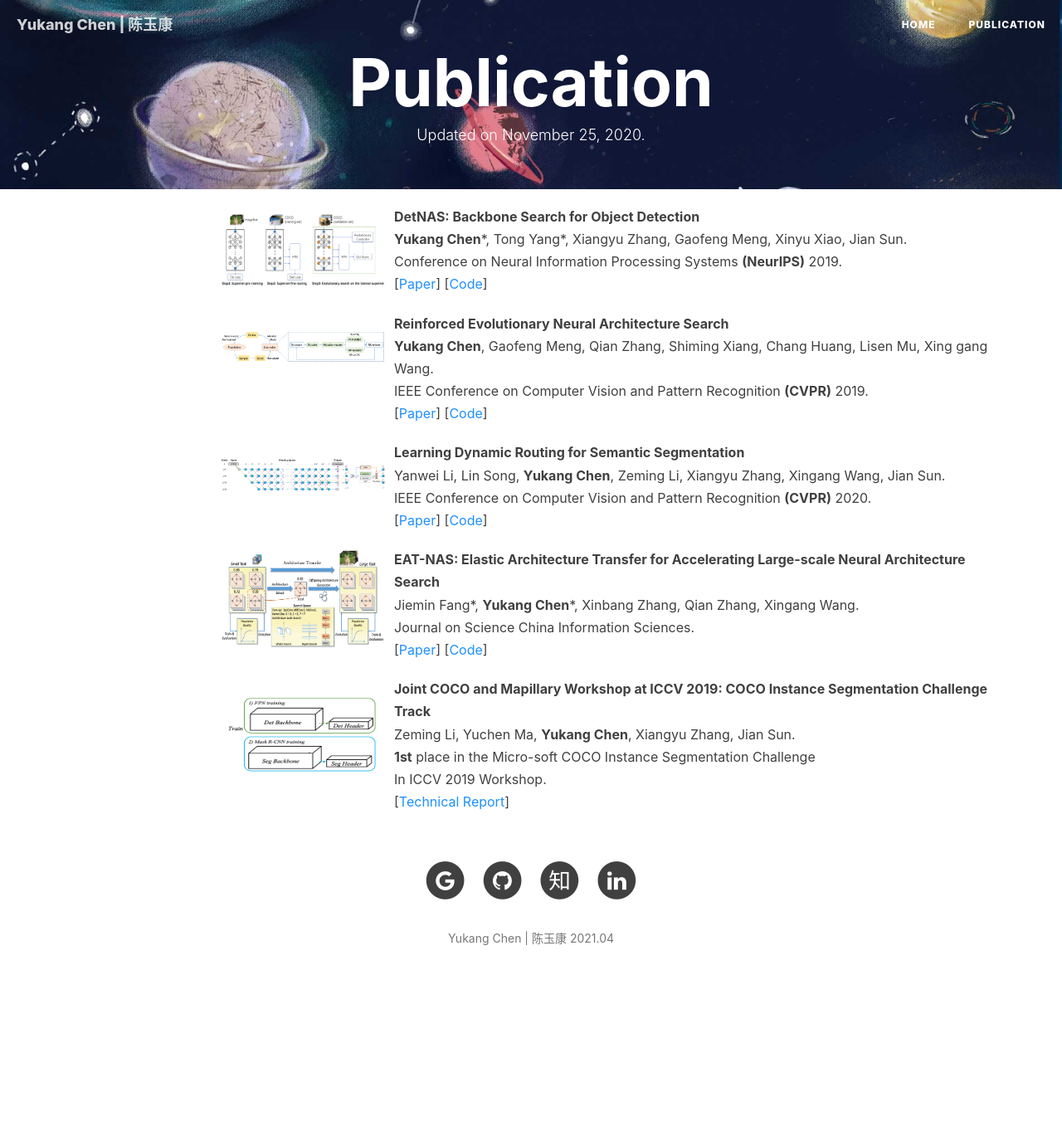
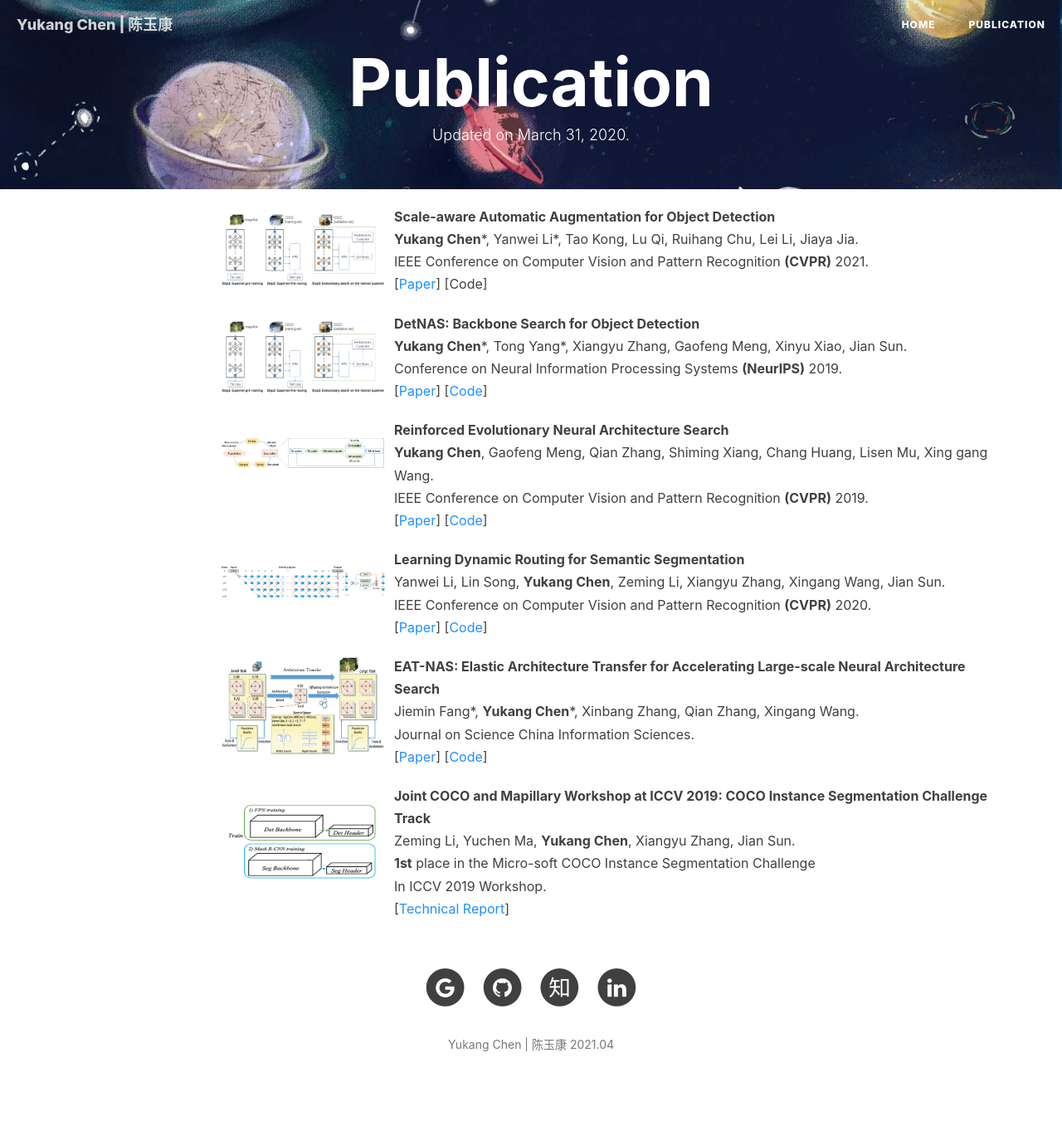
Before and after one commit to yukang2017/yukang2017.github.io, a Jekyll site: the page built from archive.html, in a window 1280 px wide. Shown: the whole page at 83% size. Built offline with Jekyll 4.4.1, drawn with Linux system fonts in a browser that asks for light colours; nearby versions of some CDN libraries; comment, search, counter and statistics services are not loaded; before the commit the page ends 1235 px from its top, so only the background shows below that.

Commit message:
Update archive.html

```diff
--- a/archive.html
+++ b/archive.html
@@ -1,7 +1,7 @@
 ---
 title: Publication
 layout: default
-description: Updated on November 25, 2020.
+description: Updated on March 31, 2020.
 header-img: "img/about-bg.jpg"
 ---
 
@@ -16,6 +16,24 @@ https://github.com/kitian616/jekyll-TeXt-theme
 <div class="container">
 	<div class="row">
 		<div class="col-lg-10 col-lg-offset-2 col-md-10 col-md-offset-1">
+
+			<div class="media">
+				<a name="fsaf" class="pull-left">
+					<img class="media-object" src="/img/detnas.png" width="200px" height="100px">
+				</a>
+				<div class="media-body">
+					<p class="media-heading">
+						<strong>
+							 Scale-aware Automatic Augmentation for Object Detection
+					 </strong><br>
+						<strong>Yukang Chen</strong>*, Yanwei Li*, Tao Kong, Lu Qi, Ruihang Chu, Lei Li, Jiaya Jia.<br>
+						IEEE Conference on Computer Vision and Pattern Recognition <strong>(CVPR)</strong> 2021.<br>
+						<a target="_blank"
+						   href="https://arxiv.org/pdf/2103.17220.pdf">[<font color="DodgerBlue">Paper</font>]</a> [Code]
+					</p>
+				</div>
+			</div>
+
 			<div class="media">
 				<a name="fsaf" class="pull-left">
 					<img class="media-object" src="/img/detnas.png" width="200px" height="100px">
```
